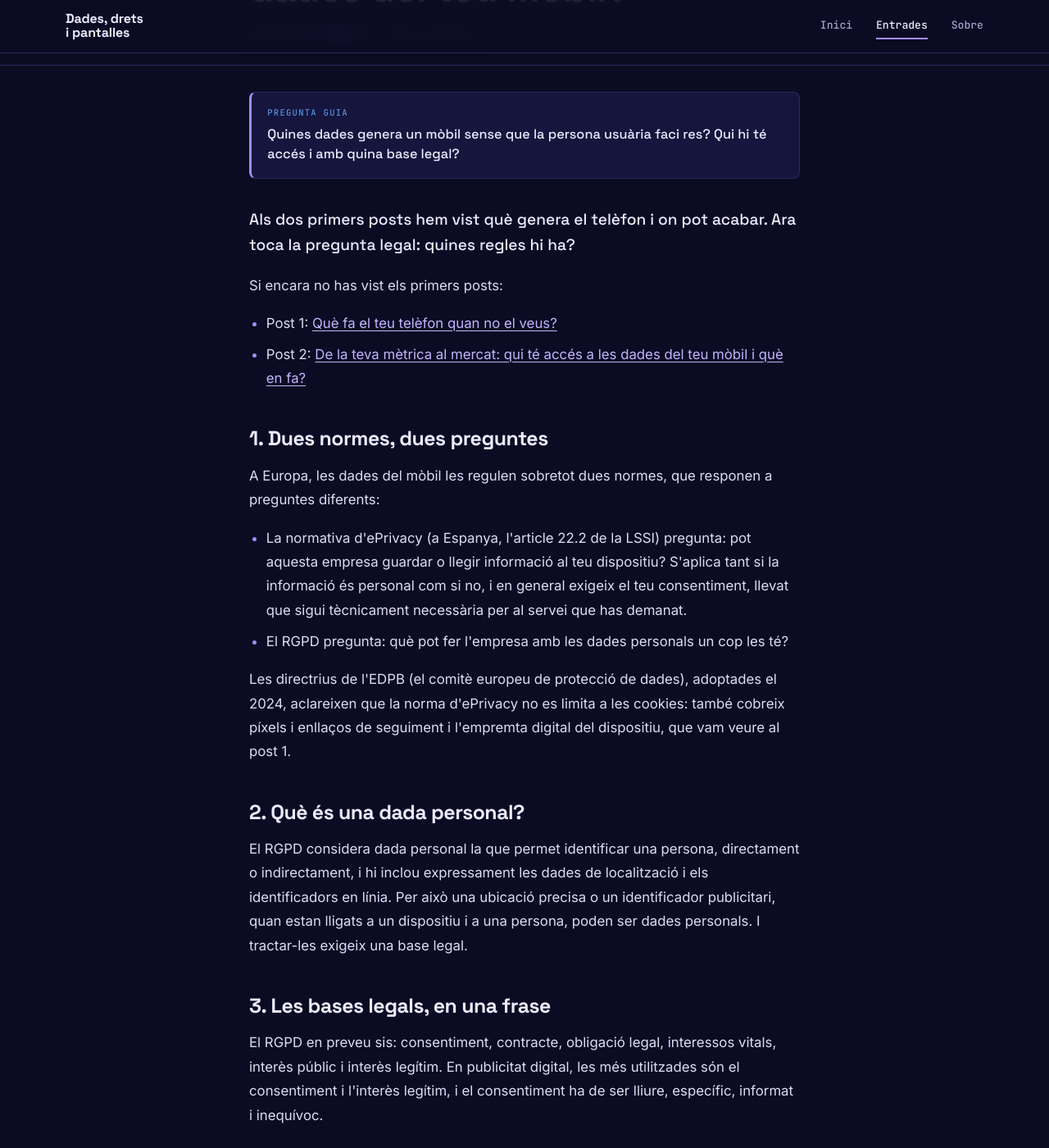
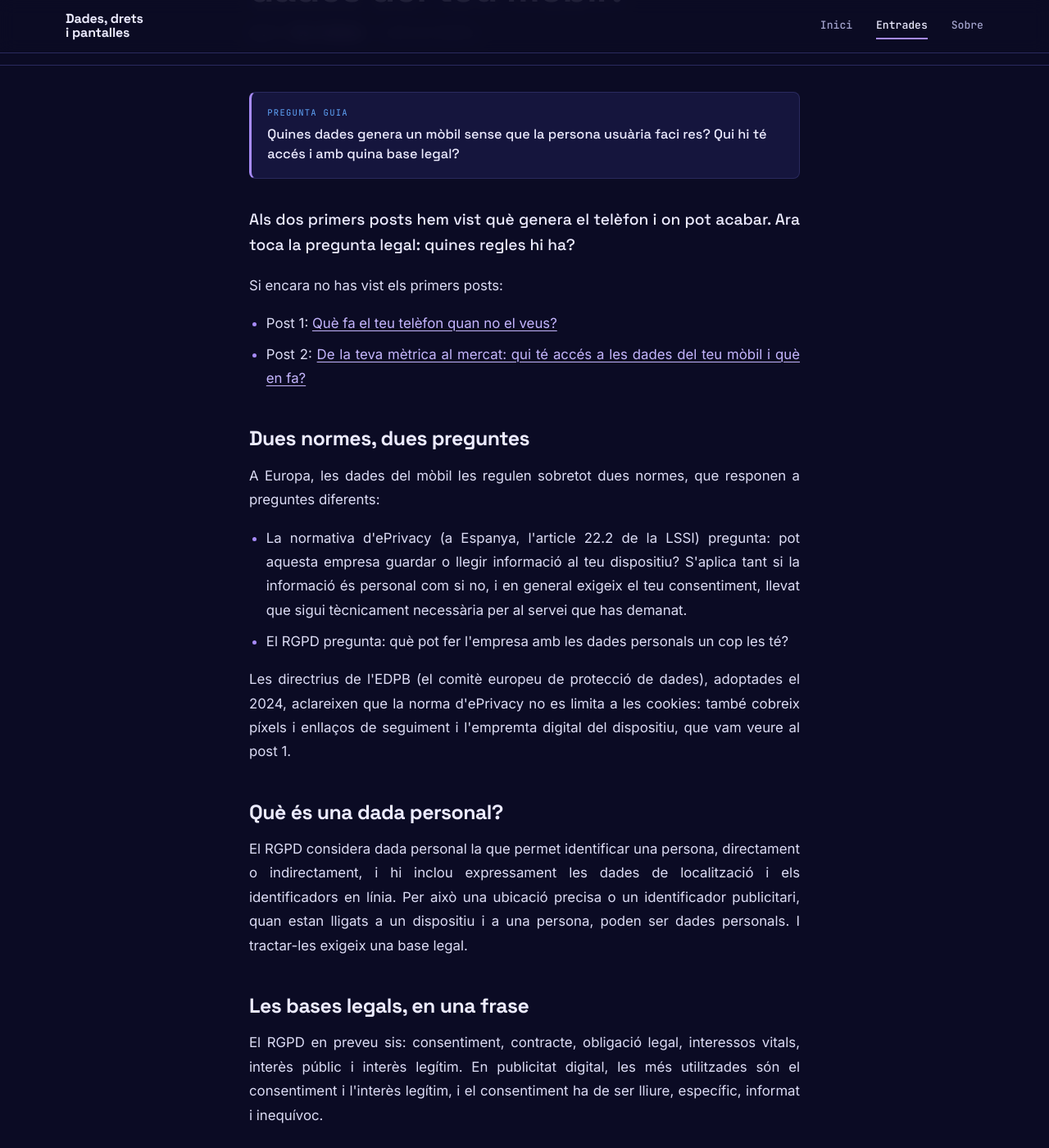
Before and after one commit to dades-drets-pantalles/blog-sostenibilitat, a Jekyll site: the page built from _posts/eloi/2026-11-11-regles-dades-mobil.md, in a window 1280 px wide and 1400 px high, scrolled down 240 px. Shown: the whole window at 82% size. Built offline with Jekyll 4.4.1, drawn with Linux system fonts in a browser that asks for light colours; some of the changed text lies outside the part shown.

Commit message:
Paràgrafs justificats i títols de secció sense numeració
Co-Authored-By: Claude Opus 5.5 <noreply@anthropic.com>
Claude-Session: https://claude.ai/code/session_01WHtDo7XrKk6fFhZjwNb1bj

```diff
--- a/_posts/eloi/2026-11-11-regles-dades-mobil.md
+++ b/_posts/eloi/2026-11-11-regles-dades-mobil.md
@@ -13,7 +13,7 @@ Si encara no has vist els primers posts:
 - Post 1: [Què fa el teu telèfon quan no el veus?]({{ '/2026/11/11/que-fa-el-teu-telefon/' | relative_url }})
 - Post 2: [De la teva mètrica al mercat: qui té accés a les dades del teu mòbil i què en fa?]({{ '/2026/11/11/de-la-metrica-al-mercat/' | relative_url }})
 
-## 1. Dues normes, dues preguntes
+## Dues normes, dues preguntes
 
 A Europa, les dades del mòbil les regulen sobretot dues normes, que responen a preguntes diferents:
 
@@ -22,19 +22,19 @@ A Europa, les dades del mòbil les regulen sobretot dues normes, que responen a
 
 Les directrius de l'EDPB (el comitè europeu de protecció de dades), adoptades el 2024, aclareixen que la norma d'ePrivacy no es limita a les cookies: també cobreix píxels i enllaços de seguiment i l'empremta digital del dispositiu, que vam veure al post 1.
 
-## 2. Què és una dada personal?
+## Què és una dada personal?
 
 El RGPD considera dada personal la que permet identificar una persona, directament o indirectament, i hi inclou expressament les dades de localització i els identificadors en línia. Per això una ubicació precisa o un identificador publicitari, quan estan lligats a un dispositiu i a una persona, poden ser dades personals. I tractar-les exigeix una base legal.
 
-## 3. Les bases legals, en una frase
+## Les bases legals, en una frase
 
 El RGPD en preveu sis: consentiment, contracte, obligació legal, interessos vitals, interès públic i interès legítim. En publicitat digital, les més utilitzades són el consentiment i l'interès legítim, i el consentiment ha de ser lliure, específic, informat i inequívoc.
 
-## 4. Com s’aplica la normativa
+## Com s’aplica la normativa
 
 Les dues normes s'apliquen per vies diferents. La regla d'ePrivacy es va incorporar a la LSSI (art. 22.2), i el RGPD s'aplica directament, complementat per la Llei orgànica 3/2018 (LOPDGDD). La guia de cookies de l'AEPD, elaborada amb la indústria, explica com complir aquestes obligacions.
 
-## 5. Què passa amb els  intermediaris de dades?
+## Què passa amb els  intermediaris de dades?
 
 Els intermediaris de dades solen defensar que actuen amb el consentiment dels usuaris. Segons netzpolitik, però, la comissionada federal alemanya de protecció de dades i altres juristes ho consideren incompatible amb el RGPD: un consentiment ha de ser informat, i això és difícil de sostenir quan les dades es revenen a centenars d’entitats que l’usuari no coneix.
 
--- a/assets/css/style.css
+++ b/assets/css/style.css
@@ -229,3 +229,7 @@ h1, h2, h3 { font-family: var(--sans); font-weight: 700; line-height: 1.12; lett
   .post-nav .next { grid-column: 1; }
   body { font-size: 16px; }
 }
+
+/* Paràgrafs justificats */
+.post-body p, .post-body li { text-align: justify; hyphens: auto; -webkit-hyphens: auto; }
+.post-body .refs li, .post-body figcaption { text-align: left; hyphens: manual; }
```
Also changed, not shown: other parts of _posts/eloi/2026-11-11-regles-dades-mobil.md (+2 -2 lines), _posts/eloi/2026-11-11-de-la-metrica-al-mercat.md (+3 -3 lines), _posts/eloi/2026-11-11-que-fa-el-teu-telefon.md (+4 -4 lines), _posts/sergi/2026-11-11-els-milisegons-de-la-discordia.md (+5 -5 lines), _posts/sergi/2026-11-11-se-qui-ets-construint-perfils.md (+3 -3 lines).
